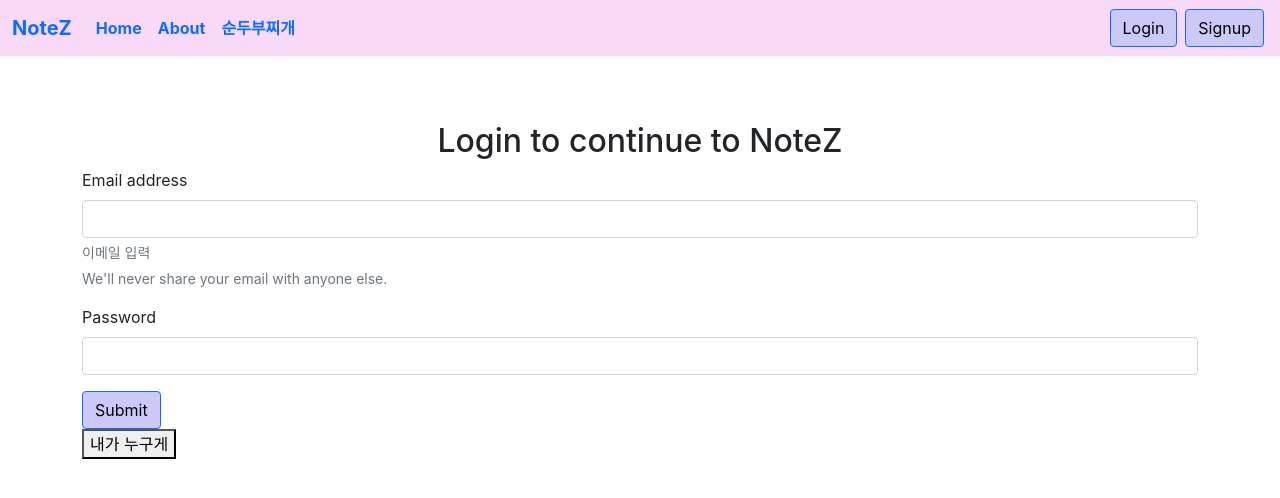
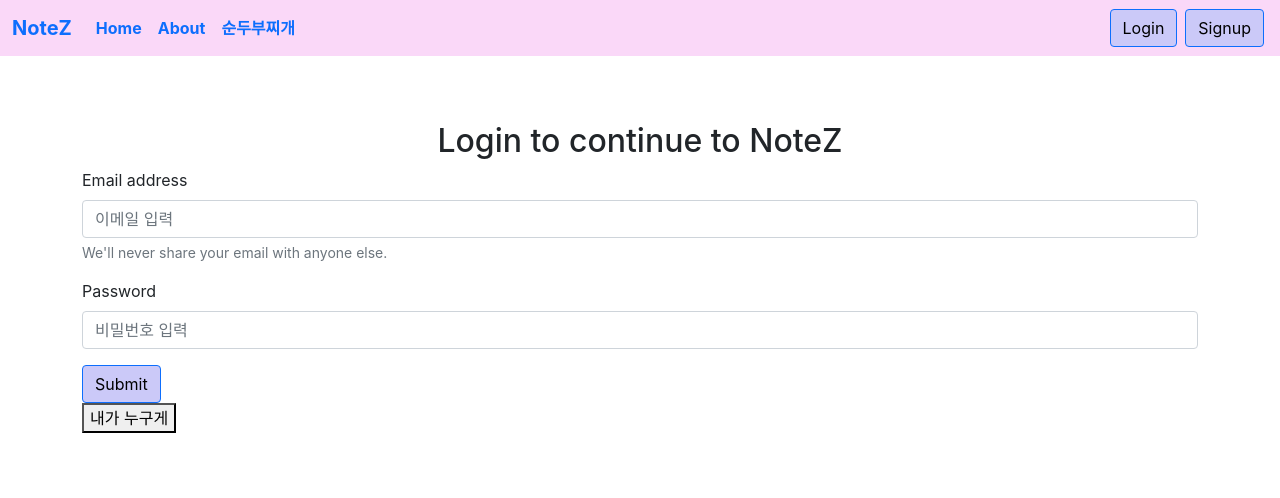
Before and after one commit to euneff/retry, a React (Create React App) app: page /login in a window 1280 px wide. Shown: the top 498 px of the page. Built offline with nearby package versions, Linux system fonts and the light colour scheme.

Commit message:
로그인입력 수정

```diff
--- a/src/components/Login.js
+++ b/src/components/Login.js
@@ -46,15 +46,31 @@ const Login = (props) => {
             <form  onSubmit={handleSubmit}>
                 <div className="mb-3">
                     <label htmlFor="email" className="form-label">Email address</label>
-                    <div> {/* 아직 완성못함 */}
-                    <input type="email" className="form-control" value={credentials.email} onChange={onChange} id="email" name="email" aria-describedby="emailHelp" />
-                    <label for="email" className="form-text" id="email_label" aria-hidden="true">이메일 입력</label>
+                    <input
+                    type="email"
+                    className="form-control"
+                    value={credentials.email}
+                    onChange={onChange}
+                    id="email"
+                    name="email"
+                    aria-describedby="emailHelp"
+                    placeholder="이메일 입력" />
                     <div id="emailHelp" className="form-text">We'll never share your email with anyone else.</div>
-                    </div>
+
+
                 </div>
+
+
                 <div className="mb-3">
                     <label htmlFor="password" className="form-label">Password</label>
-                    <input type="password" className="form-control" value={credentials.password} onChange={onChange} name="password" id="password" />
+                    <input
+                    type="password"
+                    className="form-control"
+                    value={credentials.password}
+                    onChange={onChange}
+                    name="password"
+                    id="password"
+                    placeholder="비밀번호 입력" />
                 </div>
 
                 <button type="submit" className="btn btn-primary" style={{backgroundColor:'#CBC9F8',color:'#000000'}}>Submit</button>
```
